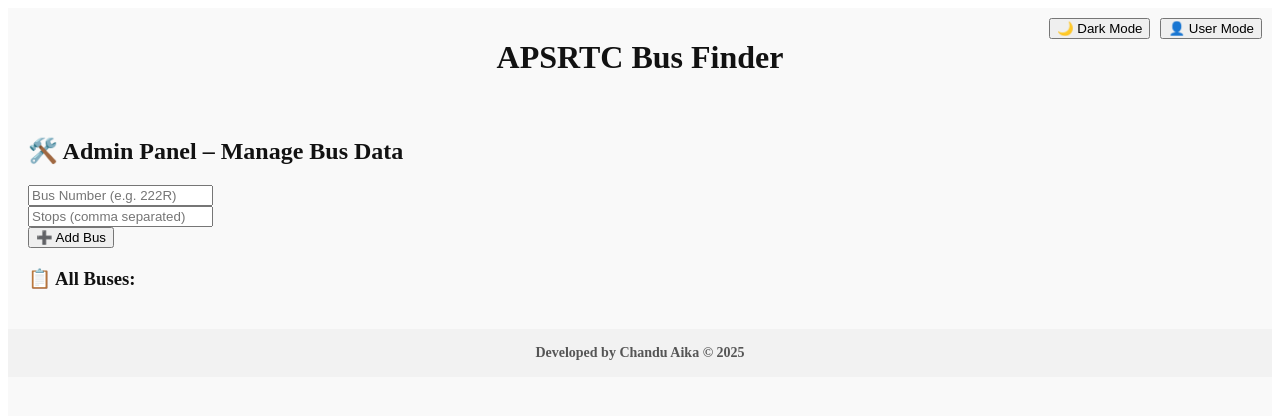
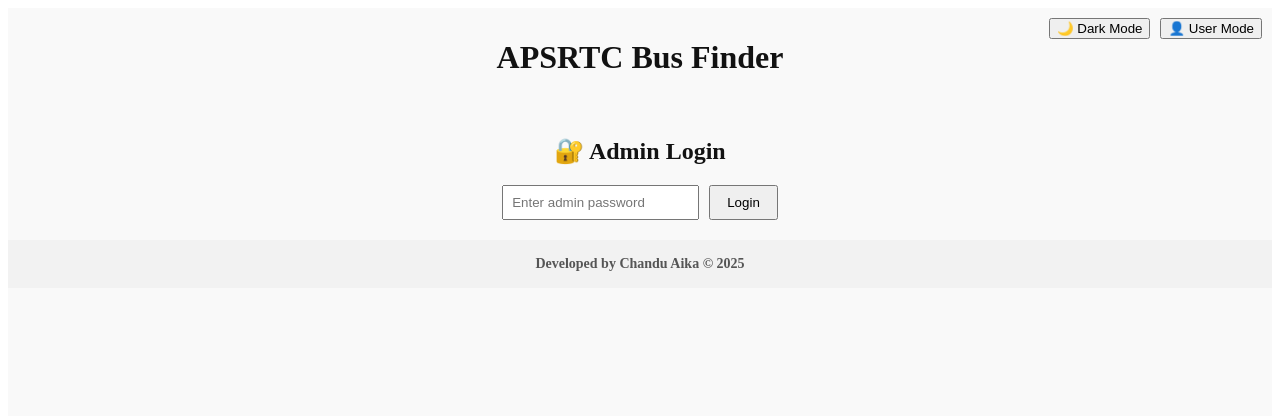
Before and after one commit to chanduaika/bus-finder-app, a React (Create React App) app: page / in a window 1280 px wide. Both pictures are taken after a click on the button "🔐 Admin Panel". Shown: the top 416 px of the page. Built offline with nearby package versions, Linux system fonts and the light colour scheme.

Commit message:
Made updates

```diff
--- a/src/components/AdminPanel.jsx
+++ b/src/components/AdminPanel.jsx
@@ -5,6 +5,8 @@
 
 const AdminPanel = () => {
   const [buses, setBuses] = useState([]);
+  const [authenticated, setAuthenticated] = useState(false);
+  const [password, setPassword] = useState("");
 
   // Load buses from localStorage on page load
   useEffect(() => {
@@ -18,13 +20,38 @@
   }, [buses]);
 
   const handleAdd = (bus) => {
-    setBuses([...buses, bus]);
+    const updated = [...buses.filter((b) => b.number !== bus.number), bus];
+    setBuses(updated);
   };
 
   const handleDelete = (busNumber) => {
     const filtered = buses.filter((b) => b.number !== busNumber);
     setBuses(filtered);
   };
+
+  const handleLogin = () => {
+    if (password === "chandu123") {
+      setAuthenticated(true);
+    } else {
+      alert("❌ Incorrect password. Try again.");
+    }
+  };
+
+  if (!authenticated) {
+    return (
+      <div style={{ padding: "20px", textAlign: "center" }}>
+        <h2>🔐 Admin Login</h2>
+        <input
+          type="password"
+          placeholder="Enter admin password"
+          value={password}
+          onChange={(e) => setPassword(e.target.value)}
+          style={{ padding: "8px", marginRight: "10px" }}
+        />
+        <button onClick={handleLogin} style={{ padding: "8px 16px" }}>Login</button>
+      </div>
+    );
+  }
 
   return (
     <div style={{ padding: "20px" }}>
@@ -36,7 +63,12 @@
         {buses.map((bus, idx) => (
           <li key={idx}>
             <strong>{bus.number}</strong> → {bus.stops.join(" → ")}
-            <button onClick={() => handleDelete(bus.number)}>🗑️ Delete</button>
+            <button
+              onClick={() => handleDelete(bus.number)}
+              style={{ marginLeft: "10px", color: "red" }}
+            >
+              🗑️ Delete
+            </button>
           </li>
         ))}
       </ul>
```
